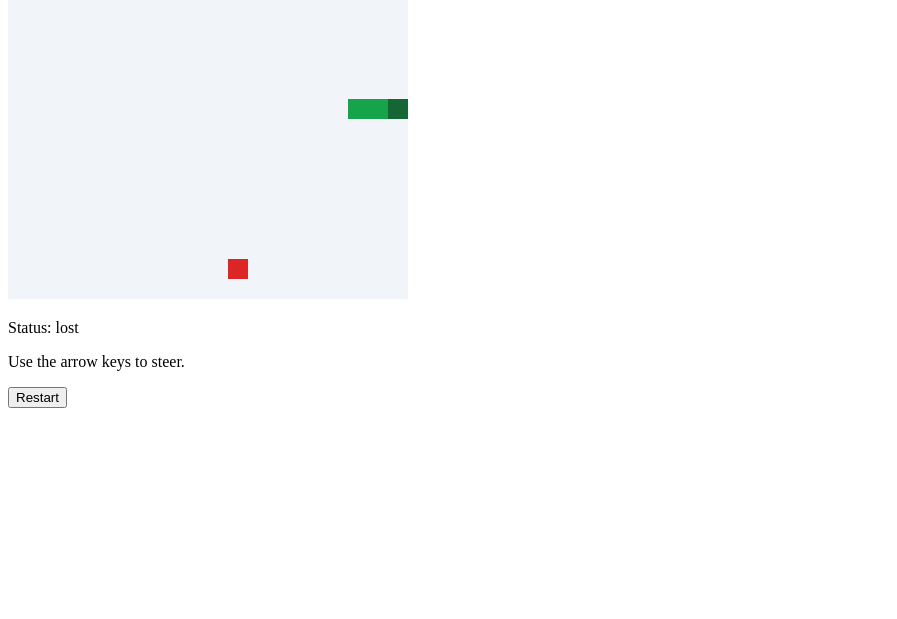
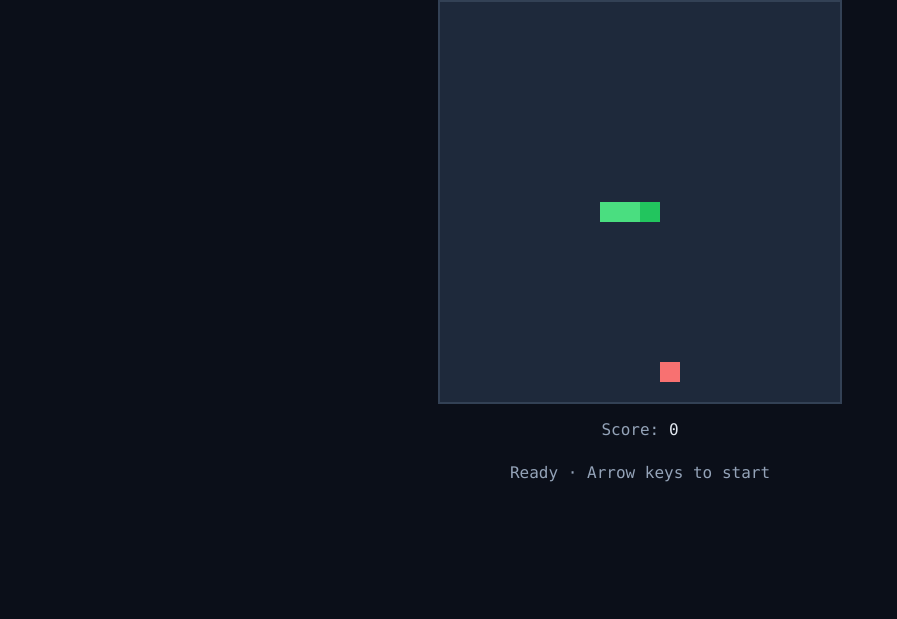
Before and after one commit to janmrow/mikru-snake, a website with bundled scripts: page index.html in a window 1280 px wide. Shown: the part 181-800 px from the top of the page, without its empty margins (0-897 px from the left). Built offline with nearby package versions, Linux system fonts and the light colour scheme.

Commit message:
feat: improve game flow and presentation (#7)
* feat: arrow-key game flow and score

* feat: dark centered presentation

```diff
--- a/index.html
+++ b/index.html
@@ -5,13 +5,40 @@
     <meta name="viewport" content="width=device-width, initial-scale=1">
     <title>MikruSnake</title>
     <link rel="icon" href="data:,">
+    <style>
+      * { box-sizing: border-box; }
+      html, body { height: 100%; margin: 0; }
+      body {
+        display: flex;
+        flex-direction: column;
+        align-items: center;
+        justify-content: center;
+        background: #0b0f19;
+        color: #94a3b8;
+        font-family: ui-monospace, SFMono-Regular, Menlo, Monaco, Consolas, monospace;
+        text-align: center;
+      }
+      h1 {
+        margin: 0 0 1rem;
+        color: #e2e8f0;
+        font-size: 1.5rem;
+        letter-spacing: 0.05em;
+      }
+      canvas {
+        display: block;
+        background: #1e293b;
+        border: 2px solid #334155;
+      }
+      #hud { margin-top: 1rem; }
+      #score { color: #e2e8f0; }
+      #hint { margin: 0.5rem 0 0; }
+    </style>
     <script type="module" src="./src/main.js"></script>
   </head>
   <body>
     <h1>MikruSnake</h1>
-    <canvas id="board" role="img" aria-label="Snake board: green snake with a dark head and red food."></canvas>
-    <p>Status: <span id="status"></span></p>
-    <p>Use the arrow keys to steer.</p>
-    <button id="restart" type="button">Restart</button>
+    <canvas id="board" role="img" aria-label="Snake board: green snake with red food on a dark board."></canvas>
+    <p id="hud">Score: <span id="score">0</span></p>
+    <p id="hint">Ready · Arrow keys to start</p>
   </body>
 </html>
--- a/src/game.js
+++ b/src/game.js
@@ -8,6 +8,8 @@ const directions = {
 function sameCell(a, b) {
   return a.x === b.x && a.y === b.y;
 }
+
+const initialSnakeLength = 3;
 
 function spawnFood(width, height, snake, rng) {
   const freeCells = [];
@@ -36,6 +38,10 @@ export function createGame(rng) {
     food: spawnFood(width, height, snake, rng),
     status: 'playing',
   };
+}
+
+export function score(state) {
+  return state.snake.length - initialSnakeLength;
 }
 
 export function step(state, input, rng) {
--- a/src/main.js
+++ b/src/main.js
@@ -1,35 +1,52 @@
-import { createGame, step } from './game.js';
+import { createGame, step, score } from './game.js';
 import { bindInput } from './input.js';
 import { render } from './render.js';
 
 const board = document.querySelector('#board');
-const status = document.querySelector('#status');
-let state;
+const scoreboard = document.querySelector('#score');
+const hint = document.querySelector('#hint');
+let state = createGame(Math.random);
 let direction;
 let timer;
 
+function hintText() {
+  if (state.status === 'lost') return 'Game over · Arrow key to restart';
+  if (state.status === 'won') return 'You win · Arrow key to restart';
+  if (timer) return 'Running...';
+  return 'Ready · Arrow keys to start';
+}
+
 function draw() {
   render(board, state);
-  status.textContent = state.status;
+  scoreboard.textContent = score(state);
+  hint.textContent = hintText();
 }
 
 function tick() {
   state = step(state, direction, Math.random);
   direction = undefined;
+  if (state.status !== 'playing') {
+    clearInterval(timer);
+    timer = undefined;
+  }
   draw();
-  if (state.status !== 'playing') clearInterval(timer);
 }
 
-function restart() {
-  clearInterval(timer);
-  state = createGame(Math.random);
-  direction = undefined;
+function start(input) {
+  if (state.status !== 'playing') {
+    state = createGame(Math.random);
+  }
+  direction = input;
+  timer = setInterval(tick, 150);
   draw();
-  timer = setInterval(tick, 150);
 }
 
 bindInput(window, input => {
-  if (state.status === 'playing') direction = input;
+  if (timer) {
+    direction = input;
+  } else {
+    start(input);
+  }
 });
-document.querySelector('#restart').addEventListener('click', restart);
-restart();
+
+draw();
--- a/src/render.js
+++ b/src/render.js
@@ -4,20 +4,20 @@ export function render(canvas, state) {
   canvas.height = state.height * cellSize;
   const context = canvas.getContext('2d');
 
-  context.fillStyle = '#f1f5f9';
+  context.fillStyle = '#1e293b';
   context.fillRect(0, 0, canvas.width, canvas.height);
 
   if (state.food !== null) {
-    context.fillStyle = '#dc2626';
+    context.fillStyle = '#f87171';
     context.fillRect(state.food.x * cellSize, state.food.y * cellSize, cellSize, cellSize);
   }
 
-  context.fillStyle = '#16a34a';
+  context.fillStyle = '#4ade80';
   for (const segment of state.snake) {
     context.fillRect(segment.x * cellSize, segment.y * cellSize, cellSize, cellSize);
   }
 
   const head = state.snake[0];
-  context.fillStyle = '#166534';
+  context.fillStyle = '#22c55e';
   context.fillRect(head.x * cellSize, head.y * cellSize, cellSize, cellSize);
 }
```
Also changed, not shown: test/game.test.js (+12 -1 lines), test/input.test.js (+1 -1 lines), README.md.
